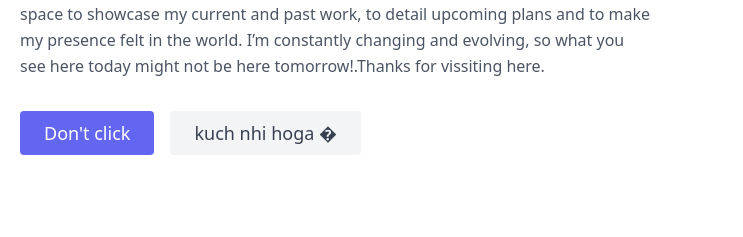
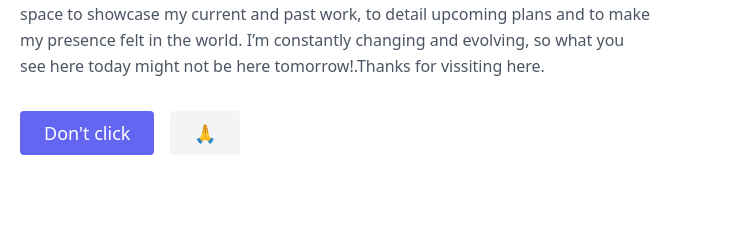
Before and after one commit to ganujgupta/anuj.com, a plain HTML site: page index.html in a window 1280 px wide. Shown: the part 405-642 px from the top of the page, 0-743 px from the left. Drawn offline with nearby package versions, Linux system fonts and the light colour scheme.

Commit message:
Update index.html

```diff
--- a/index.html
+++ b/index.html
@@ -42,7 +42,7 @@
             <p class="mb-8 leading-relaxed">I’m student, an explorer, dreamer, developer, thinker and so much more. Every project I’ve taken on was guided by my curiosity, creativity and diligence. I use this space to showcase my current and past work, to detail upcoming plans and to make my presence felt in the world. I’m constantly changing and evolving, so what you see here today might not be here tomorrow!.Thanks for vissiting here. </p>
             <div class="flex justify-center">
               <button class="inline-flex text-white bg-indigo-500 border-0 py-2 px-6 focus:outline-none hover:bg-indigo-600 rounded text-lg">Don't click</button>
-              <button class="ml-4 inline-flex text-gray-700 bg-gray-100 border-0 py-2 px-6 focus:outline-none hover:bg-gray-200 rounded text-lg">kuch nhi hoga �</button>
+              <button class="ml-4 inline-flex text-gray-700 bg-gray-100 border-0 py-2 px-6 focus:outline-none hover:bg-gray-200 rounded text-lg">🙏</button>
             </div>
           </div>
           <div class="lg:max-w-lg lg:w-full md:w-1/2 w-5/6">
```
